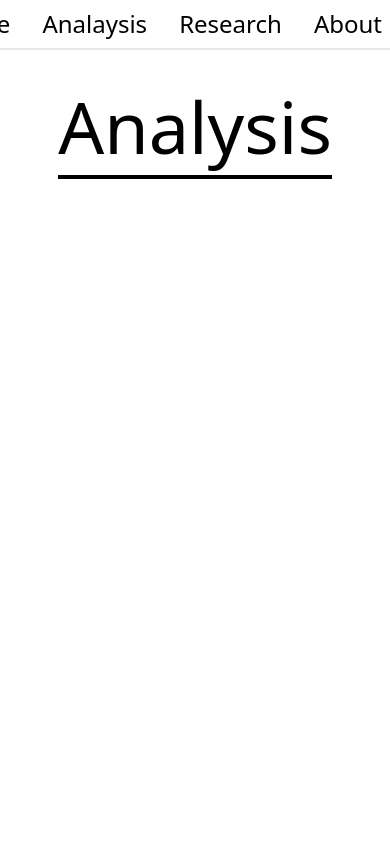
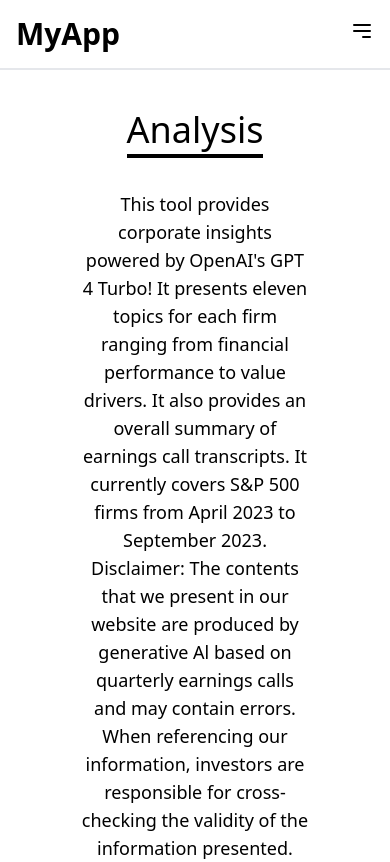
Before and after one commit to AstroDOG3/AI-Analysis-Web, a React (Vite) app: page /analysis in a window 390 px wide. Built offline with nearby package versions, Linux system fonts and the light colour scheme.

Commit message:
responsive web

```diff
--- a/src/App.jsx
+++ b/src/App.jsx
@@ -1,6 +1,5 @@
-/*React Import*/
-import { BrowserRouter as Router, Routes, Route } from 'react-router-dom';
-import { Link } from "react-router-dom";
+import React, { useState } from 'react';
+import { BrowserRouter as Router, Routes, Route, Link } from 'react-router-dom';
 
 /*Pages Import*/
 import LandingPage from './pages/landingPage';
@@ -12,45 +11,61 @@ import AboutPage from './pages/AboutPage';
 /*CSS Import*/
 import './App.css';
 
-
-
-
 function App() {
     return (
         <div>
             <Router>
-                <NavBar/>
+                <NavBar />
                 <Routes>
-                    <Route path= "/" element = {<LandingPage/>}/>
-                    <Route path= "/home" element = {<HomePage/>}/>
-                    <Route path="/research" element = {<ResearchPage/>}/>
-                    <Route path="/analysis" element = {<AnalysisPage/>}/>
-                    <Route path= "/about" element = {<AboutPage/>}/>
+                    <Route path="/" element={<LandingPage />} />
+                    <Route path="/home" element={<HomePage />} />
+                    <Route path="/research" element={<ResearchPage />} />
+                    <Route path="/analysis" element={<AnalysisPage />} />
+                    <Route path="/about" element={<AboutPage />} />
                 </Routes>
             </Router>
         </div>
-    )
+    );
 }
 
-/*Navbar Function*/
-function NavBar(){
+/* Navbar Function */
+function NavBar() {
+    const [isOpen, setIsOpen] = useState(false);
+
+    const toggleDropdown = () => {
+        setIsOpen(!isOpen);
+    };
+
     return (
-        <nav className="navbar flex justify-end space-x-4 border-b-2">
-            <Link to = "/home">
-                <h1 className = "text-2xl m-2 text-right">Home</h1>
-            </Link>
-            <Link to = "/analysis">
-                <h1 className = "text-2xl m-2 text-right">Analaysis</h1>
-            </Link>
-            <Link to = "/research">
-                <h1 className = "text-2xl m-2 text-right">Research</h1>
-            </Link>
-            <Link to = "/about">
-                <h1 className = "text-2xl m-2 text-right">About</h1>
-            </Link>
-
+        <nav className="navbar border-b-2 p-4">
+            <div className="flex justify-between items-center">
+                <div className="text-3xl font-bold">MyApp</div>
+                <div className="md:hidden">
+                    <button onClick={toggleDropdown} className="text-xl focus:outline-none">
+                        {/* Hamburger Icon */}
+                        <svg className="w-6 h-6" fill="none" stroke="currentColor" viewBox="0 0 24 24" xmlns="http://www.w3.org/2000/svg">
+                            <path strokeLinecap="round" strokeLinejoin="round" strokeWidth="2" d="M4 6h16M4 12h16m-7 6h7"></path>
+                        </svg>
+                    </button>
+                </div>
+                <div className="hidden md:flex space-x-4">
+                    <Link to="/home" className="text-xl md:text-2xl">Home</Link>
+                    <Link to="/analysis" className="text-xl md:text-2xl">Analysis</Link>
+                    <Link to="/research" className="text-xl md:text-2xl">Research</Link>
+                    <Link to="/about" className="text-xl md:text-2xl">About</Link>
+                </div>
+            </div>
+            {/* Dropdown Menu */}
+            {isOpen && (
+                <div className="md:hidden mt-4 space-y-2">
+                    <Link to="/home" className="block text-lg">Home</Link>
+                    <Link to="/analysis" className="block text-lg">Analysis</Link>
+                    <Link to="/research" className="block text-lg">Research</Link>
+                    <Link to="/about" className="block text-lg">About</Link>
+                </div>
+            )}
         </nav>
-    )
+    );
 }
 
-export default App
+export default App;
--- a/src/pages/AboutPage.jsx
+++ b/src/pages/AboutPage.jsx
@@ -2,37 +2,35 @@ import React, { useState, useEffect } from 'react';
 
 function AboutPage() {
     return (
-        <div>
+        <div className="container mx-auto px-4">
             <div>
-                <h1 className="text-center mt-10">
-                    <span className="text-7xl border-b-4 border-black">About us</span>
+                <h1 className="flex items-center justify-center mt-10">
+                    <span className="text-4xl sm:text-5xl md:text-7xl border-b-4 border-black">About us</span>
                 </h1>
-                <div className="flex justify-center space-x-4">
+                <div className="flex flex-col md:flex-row justify-center md:space-x-10 space-y-8 md:space-y-0 mt-0 md:mt-10">
                     <div className="text-center">
                         <FadeInComponent
                             img_url="https://i.pinimg.com/originals/36/e1/ee/36e1ee31bfb9db608eb1c235d2b0a921.gif"
-                            tw_css="w-50 h-50 mx-auto mt-10 rounded-xl"
+                            tw_css="w-40 h-40 sm:w-60 sm:h-60 mt-0 md:mt-3 rounded-xl"
                         />
-                        <h1 className="font-bold text-2xl">Paramet Kitchanwit</h1>
-                        <h1 className="text-2xl">Frontend Developer</h1>
+                        <h1 className="font-bold text-xl sm:text-2xl">Paramet Kitchanwit</h1>
+                        <h1 className="text-lg sm:text-2xl">Frontend Developer</h1>
                     </div>
                     <div className="text-center">
                         <FadeInComponent
                             img_url="https://play-lh.googleusercontent.com/Vy7GjKd_v81EiDTw5uWJHU0ORUu4_zuzTqUCNFn4El-Yeh5sDwNI8ccrCPAw7rEWcR4=w240-h480-rw"
-                            tw_css="w-80 h-80 mx-auto mt-10 rounded-xl"
+                            tw_css="w-40 h-40 sm:w-60 sm:h-60 md:w-80 md:h-80 mt-0 md:mt-3 rounded-xl"
                         />
-
-                        <h1 className="font-bold text-2xl">Dhouchdhanin Leechewyuwasorn</h1>
-                        <h1 className="text-2xl">AI Developer</h1>
+                        <h1 className="font-bold text-xl sm:text-2xl">Dhouchdhanin Leechewyuwasorn</h1>
+                        <h1 className="text-lg sm:text-2xl">AI Developer</h1>
                     </div>
                     <div className="text-center">
                         <FadeInComponent
                             img_url="https://play-lh.googleusercontent.com/Vy7GjKd_v81EiDTw5uWJHU0ORUu4_zuzTqUCNFn4El-Yeh5sDwNI8ccrCPAw7rEWcR4=w240-h480-rw"
-                            tw_css="w-50 h-50 mx-auto mt-10 rounded-xl"
+                            tw_css="w-40 h-40 sm:w-60 sm:h-60 mt-0 md:mt-3 rounded-xl"
                         />
-                                                <h1 className="font-bold text-2xl">Sahut Chensirasoorath</h1>
-                                                <h1 className="text-2xl">Full Stack Developer</h1>
-
+                        <h1 className="font-bold text-xl sm:text-2xl">Sahut Chensirasoorath</h1>
+                        <h1 className="text-lg sm:text-2xl">Full Stack Developer</h1>
                     </div>
                 </div>
             </div>
--- a/src/pages/AnalysisPage.jsx
+++ b/src/pages/AnalysisPage.jsx
@@ -2,8 +2,19 @@ function AnalysisPage(){
     return(
         <div>
             <h1  className = "text-center mt-10">
-                <span className = "text-7xl border-b-4 border-black">Analysis</span>
+                <span className = "text-4xl sm:text-2xl md:text-7xl border-b-4 border-black">Analysis</span>
             </h1>
+            <span>
+                <h1 className = "text-lg sm:text-lg md:text-xl mt-10 mx-20 text-center">
+                    This tool provides corporate insights powered by OpenAI's GPT 4 Turbo! It presents eleven topics for each firm ranging from financial performance to value drivers.
+                    It also provides an overall summary of earnings call transcripts. It currently covers S&P 500 firms from April 2023 to September 2023.
+                    Disclaimer: The contents that we present in our website are produced by generative Al based on quarterly earnings calls and may contain errors.
+                    When referencing our information, investors are responsible for cross-checking the validity of the information presented.
+                </h1>
+            </span>
+            <form action="">
+
+            </form>
         </div>
     )
 }
--- a/src/pages/homePage.jsx
+++ b/src/pages/homePage.jsx
@@ -2,7 +2,7 @@ function HomePage(){
     return(
         <div>
             <h1  className = "text-center mt-10">
-                <span className = "text-7xl border-b-4 border-black">Home</span>
+                <span className = "text-4xl sm:text-2xl md:text-7xl border-b-4 border-black">Home</span>
             </h1>
         </div>
     )
--- a/src/pages/landingPage.jsx
+++ b/src/pages/landingPage.jsx
@@ -2,7 +2,7 @@ function LandingPage(){
     return(
         <div>
             <h1  className = "text-center mt-10">
-                <span className = "text-7xl border-b-4 border-black">Hello</span>
+                <span className = "text-4xl sm:text-2xl md:text-7xl border-b-4 border-black">Hello</span>
             </h1>
         </div>
     )
--- a/src/pages/research.jsx
+++ b/src/pages/research.jsx
@@ -2,7 +2,7 @@ function ResearchPage(){
     return(
         <div>
             <h1  className = "text-center mt-10">
-                <span className = "text-7xl border-b-4 border-black">Research</span>
+                <span className = "text-4xl sm:text-2xl md:text-7xl border-b-4 border-black">Research</span>
             </h1>
         </div>
     )
```
